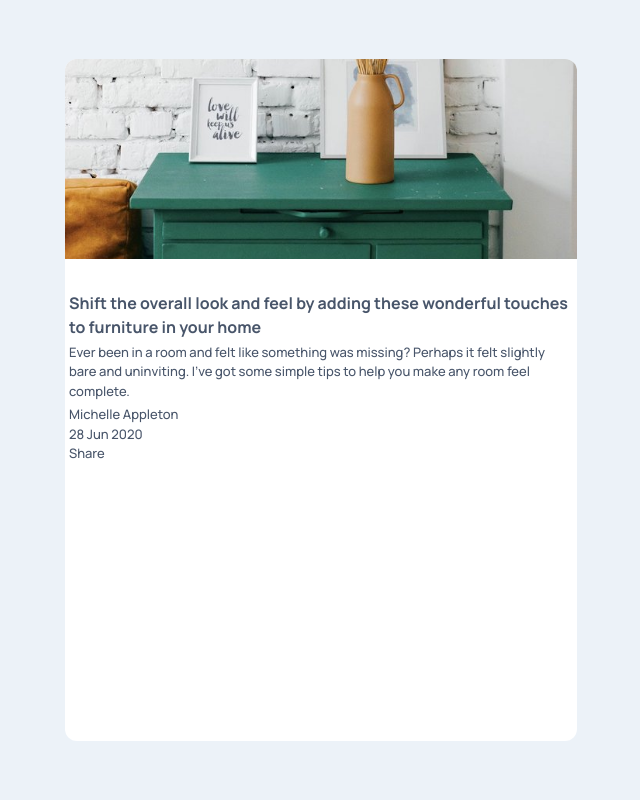
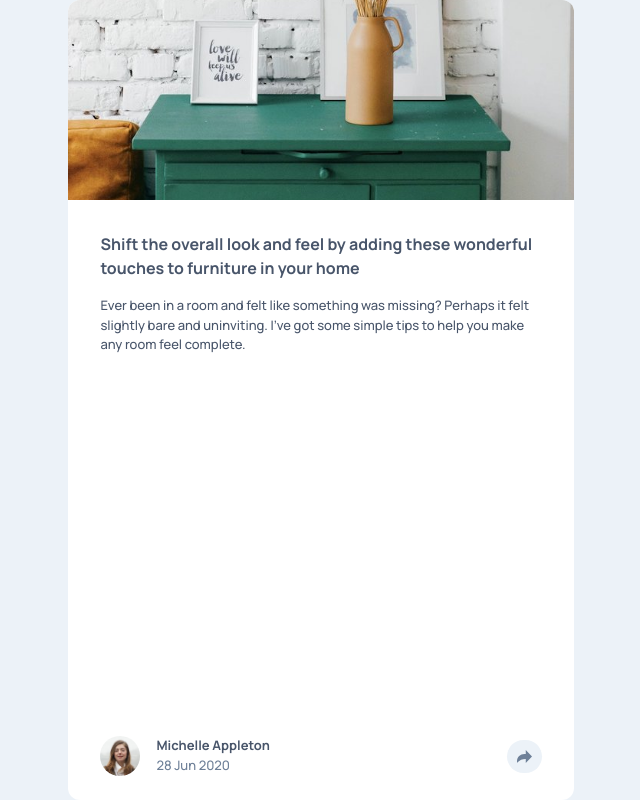
Before and after one commit to fr4nbtt/article-preview-component-main, a website: page index.html in a window 1280 px wide. Shown: the whole page, without its empty margins (319-959 px from the left). Drawn offline with Linux system fonts and the light colour scheme.

Commit message:
feat: Update article/card HTML structure and CSS

```diff
--- a/css/input.css
+++ b/css/input.css
@@ -16,7 +16,7 @@ main {
 /*  */
 
 .article-card {
-  @apply bg-white rounded-xl cursor-pointer aspect-[3/4] max-w-lg overflow-clip;
+  @apply bg-white rounded-xl cursor-pointer aspect-[3/4.75] max-w-lg overflow-hidden flex flex-col;
 }
 
 .article-card:hover {
@@ -32,7 +32,32 @@ main {
 }
 
 .article-body {
-  @apply px-1 pt-8 pb-4 flex flex-col gap-1;
+  @apply pt-8 px-8 flex flex-col gap-4 flex-grow;
+}
+
+.article-card-footer {
+  @apply flex justify-between items-center flex-grow-0 px-8 py-6;
+}
+
+.footer-info {
+  @apply flex gap-4;
+}
+
+.footer-info-text {
+  @apply flex flex-col;
+}
+
+.footer-info img {
+  @apply rounded-full w-10 h-10;
+}
+
+.card-icon {
+  @apply rounded-full p-2.5 bg-light-grayish-blue;
+}
+
+.card-icon img {
+  width: 100%;
+  height: 100%;
 }
 
 /* Attribution */
--- a/index.html
+++ b/index.html
@@ -38,13 +38,20 @@
             felt slightly bare and uninviting. I’ve got some simple tips to help
             you make any room feel complete.
           </p>
-          <!-- Article Footer -->
-          <div>
-            <p>Michelle Appleton</p>
-            <p>28 Jun 2020</p>
-            <span>Share</span>
+        </section>
+        <!-- Article Footer -->
+        <footer class="article-card-footer">
+          <div class="footer-info">
+            <img src="images/avatar-michelle.jpg" alt="" />
+            <div class="footer-info-text">
+              <p class="font-bold">Michelle Appleton</p>
+              <p class="text-desaturated-dark-blue">28 Jun 2020</p>
+            </div>
           </div>
-        </section>
+          <div class="card-icon">
+            <img src="images/icon-share.svg" alt="" />
+          </div>
+        </footer>
       </article>
     </main>
 
@@ -60,6 +67,6 @@
 <!--
 commit
 add manrope font
-
+some updates in card styling, still some things to fix
 
 -->
```
Also changed, not shown: css/output.css.
